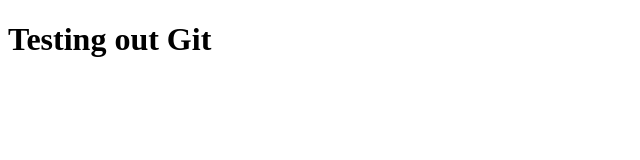
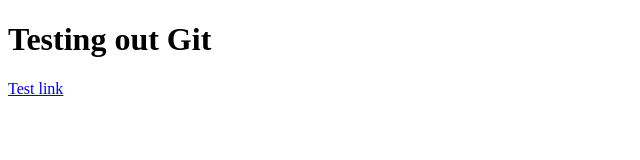
Before and after one commit to kloomes/first_test, a plain HTML site: page index.html in a window 1280 px wide. Shown: the full height of the page, 0-640 px from the left. Drawn offline with Linux system fonts and the light colour scheme.

Commit message:
Second or third commit

```diff
--- a/index.html
+++ b/index.html
@@ -5,5 +5,6 @@
 </head>
 <body>
 <h1>Testing out Git</h1>
+<a href="#">Test link</a>
 </body>
 </html>
```
